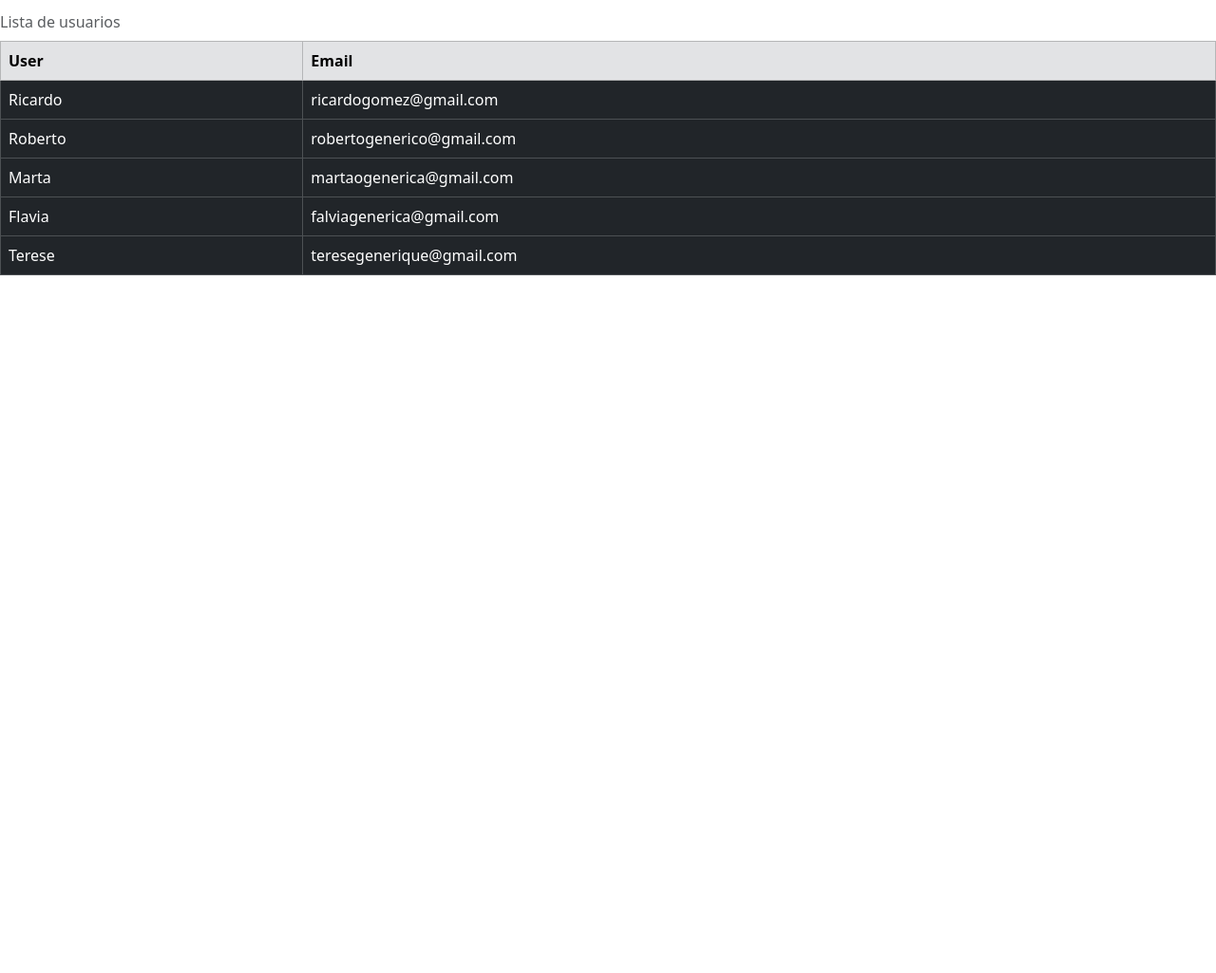
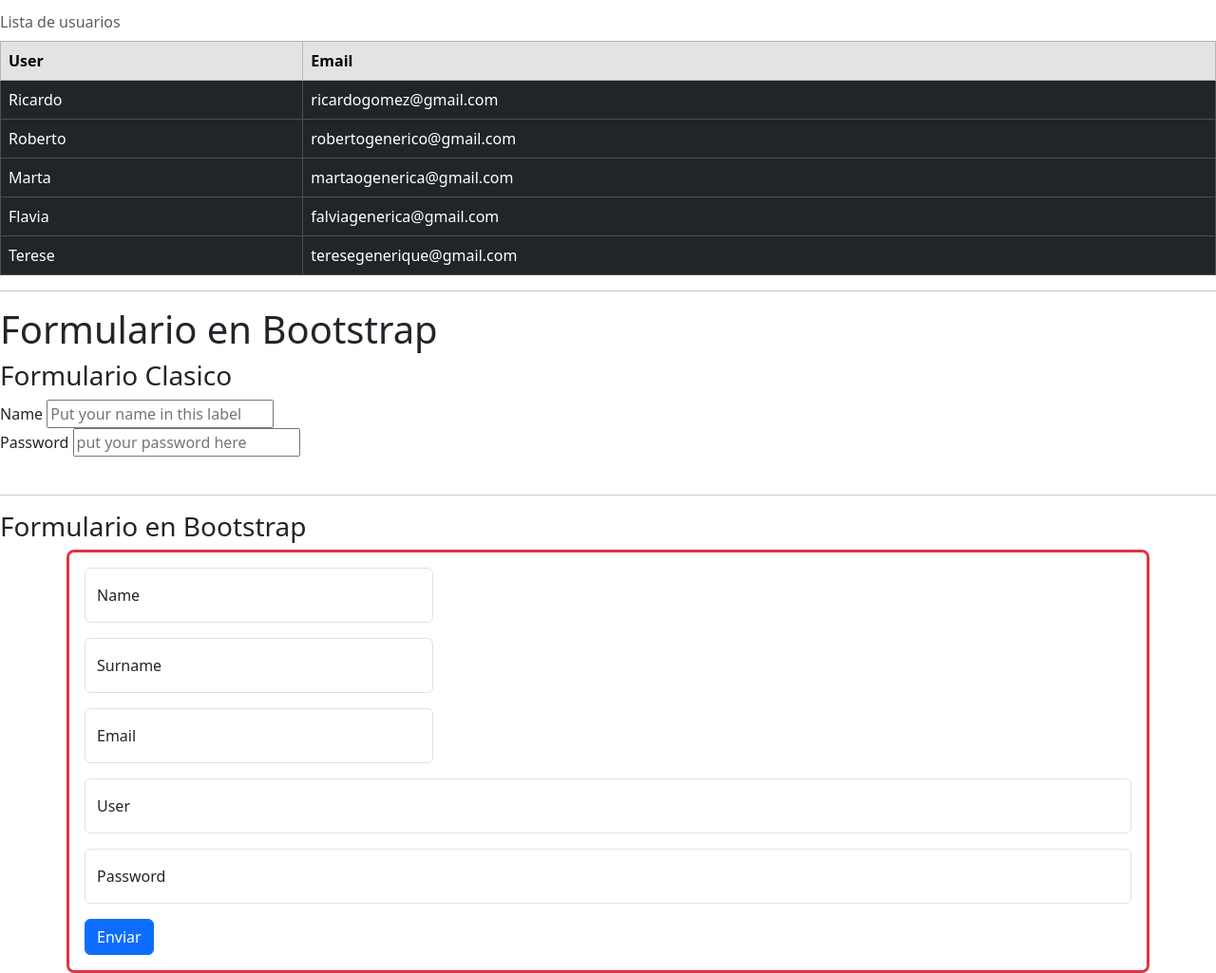
Before and after one commit to BrunoGiugno26/Programaci-n-7A, a plain HTML site: page index.html in a window 1280 px wide. Shown: the part 968-1993 px from the top of the page at 95% size. Before the commit the page ends 1274 px from the top, so only its background shows below. Drawn offline with nearby package versions, Linux system fonts and the light colour scheme.

Commit message:
mas herramientas de bootstrap

```diff
--- a/index.html
+++ b/index.html
@@ -108,6 +108,50 @@
         <caption class="caption-top">Lista de usuarios</caption>
     </tbody>
 </table>
+<hr>
+<h1>Formulario en Bootstrap</h1>
+<h3>Formulario Clasico</h3>
+<form class="formulario" action="">
+
+<div>
+    <label for="name">Name</label>
+    <input type="text" placeholder="Put your name in this label">
+</div>
+
+<div>
+    <label for="password">Password</label>
+    <input type="password" name="password" id="password" placeholder="put your password here">
+</div><br>
+<hr>
+
+<h3>Formulario en Bootstrap</h3>
+<div class="container-sm border border-3 p-3 rounded-3 border-danger">
+<form class="row g-3" action="">
+
+    <div class="col-md-4 form-floating mb-3">
+        <input class="form-control" type="text" placeholder="Put your name in this label">
+        <label class="form-label" for="name">Name</label>
+    </div>
+    <div class="col-md-4 form-floating mb-3">
+        <input class="form-control" type="text" placeholder="Put your name in this label">
+        <label class="form-label" for="Surname">Surname</label>
+    </div>
+    <div class="col-md-4 form-floating mb-3">
+        <input class="form-control" type="email" placeholder="Put your name in this label">
+        <label class="form-label" for="Email">Email</label>
+    </div>
+
+    <div class="form-floating mb-3">
+        <input class="form-control" type="text" name="User" id="User" placeholder="put your user here">
+        <label class="form-label" for="password">User</label>
+    </div>
+    <div class="form-floating mb-3">
+        <input class="form-control" type="password" name="password" id="password" placeholder="put your password here">
+        <label class="form-label" for="password">Password</label>
+    </div>
+        <button class="btn btn-primary">Enviar</button>
+</form>
+</div>
 
 </body>
 </html>
--- a/style.css
+++ b/style.css
@@ -16,3 +16,8 @@
 .cont{
     border: 1px solid black;
 }
+
+.formulario{
+    display: flex;
+    flex-direction: column;
+}
```
